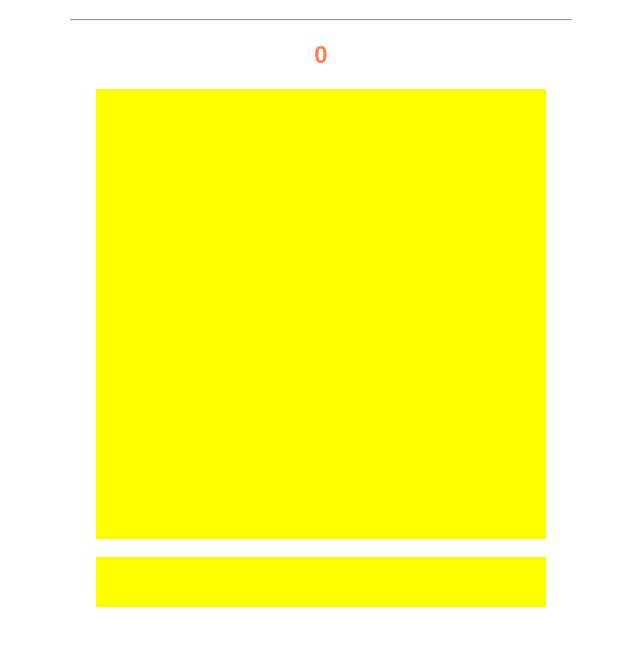
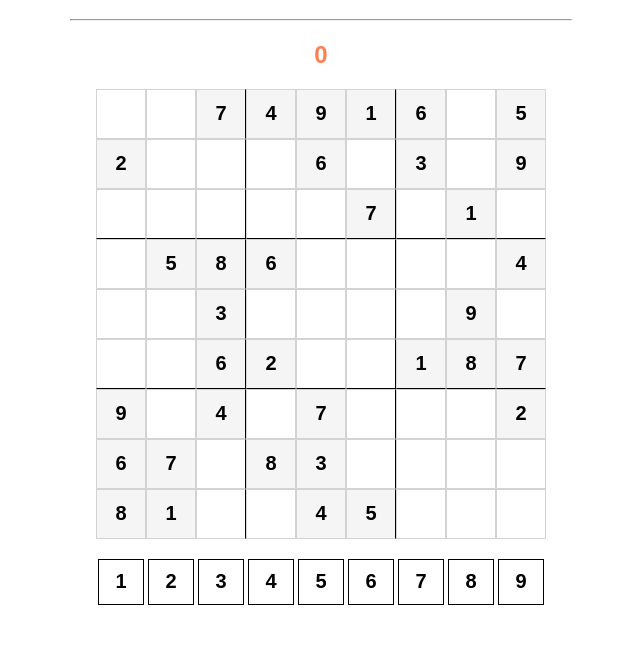
Before and after one commit to UnderSugar/Sudoku-native-JS-, a plain HTML site: page index.html in a window 1280 px wide. Shown: the part 61-706 px from the top of the page, without its empty margins (319-959 px from the left). Drawn offline with Linux system fonts and the light colour scheme.

Commit message:
finished sudoku

```diff
--- a/main.js
+++ b/main.js
@@ -0,0 +1,97 @@
+let numSelected = null;
+let titleSelected = null;
+
+
+let errors = 0;
+
+var board = [
+    "--74916-5",
+    "2---6-3-9",
+    "-----7-1-",
+    "-586----4",
+    "--3----9-",
+    "--62--187",
+    "9-4-7---2",
+    "67-83----",
+    '81--45---'
+];
+
+var solution = [
+    "387491625",
+    "241568379",
+    "569327418",
+    "758619234",
+    "123784506",
+    "496253187",
+    "934176852",
+    "675832941",
+    "8129457623"
+]
+
+window.onload = function () {
+    setGame();
+}
+
+function setGame() {
+    for(let i = 1; i <= 9; i++){
+        let number = document.createElement('div');
+        number.id = i;
+        number.innerText = i;
+        number.addEventListener("click", selectNumber);
+        number.classList.add("number");
+        document.getElementById("digits").appendChild(number);
+    }
+
+
+    // Board 9x9
+
+
+    for(let r = 0; r < 9; r++){
+        for(let c = 0; c < 9; c++){
+            let tile = document.createElement('div');
+            tile.id = r.toString() + '-' + c.toString();
+            if(board[r][c] != "-"){
+                tile.innerText = board[r][c];
+                tile.classList.add('tile-start');
+            }
+            if(r == 2 || r == 5) {
+                tile.classList.add('horizontal-line');
+            }
+            if(c == 2 || c == 5) {
+                tile.classList.add('vertical-line');
+            }
+            tile.addEventListener('click', selectTile);
+            tile.classList.add('tile');
+            document.getElementById('board').append(tile);
+        }
+    }
+}
+
+
+function selectNumber() {
+    if(numSelected != null) {
+        numSelected.classList.remove('number-selected');
+    }
+    numSelected = this;
+    numSelected.classList.add('number-selected');
+}
+
+function selectTile() {
+    if(numSelected) {
+        if(this.innerText != ""){
+            return;
+        }
+
+        let coords = this.id.split("-"); // ["0", "0"]
+
+        let r = parseInt(coords[0]);
+        let c = parseInt(coords[1]);
+
+        if(solution[r][c] == numSelected.id){
+            this.innerText = numSelected.id;
+        }else {
+            errors += 1;
+            document.getElementById("errors").innerText = errors;
+        }
+    }
+}
--- a/style.css
+++ b/style.css
@@ -15,7 +15,7 @@ hr{
 #board {
     width: 450px;
     height: 450px;
-    background-color: yellow;
+
 
     margin: 0 auto;
 
@@ -23,12 +23,61 @@ hr{
     flex-wrap: wrap;
 
 }
+
+.tile {
+    width: 48px;
+    height: 48px;
+    border: 1px solid lightgrey;
+
+
+    /*Text*/
+
+    font-size: 20px;
+    font-weight: bold;
+    display: flex;
+    justify-content: center;
+    align-items: center;
+}
 #digits {
     width: 450px;
     height: 50px;
 
-    background-color: yellow;
     margin: 0 auto;
     display: flex;
     flex-wrap: wrap;
 }
+
+.number {
+    width: 44px;
+    height: 44px;
+    border: 1px solid black;
+    margin: 2px ;
+
+    /*Text*/
+
+    font-size: 20px;
+    font-weight: bold;
+    display: flex;
+    justify-content: center;
+    align-items: center;
+    cursor: pointer;
+}
+
+
+.number-selected {
+    background-color: grey;
+    cursor: pointer;
+}
+
+.tile-start {
+    background-color:whitesmoke;
+}
+
+.horizontal-line {
+    border-bottom: 1px solid black;
+}
+
+
+.vertical-line {
+    border-right: 1px solid black;
+}
```
Also changed, not shown: index.html (+3 -1 lines).
